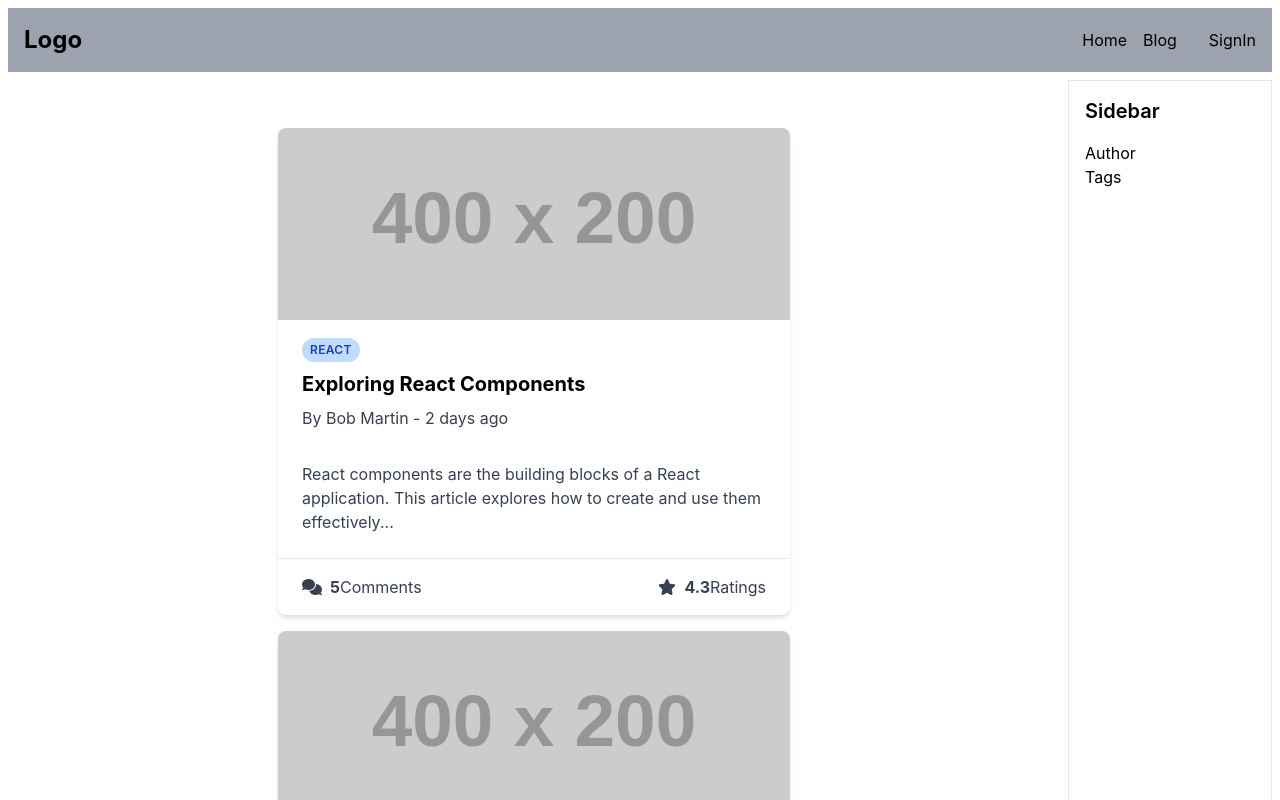
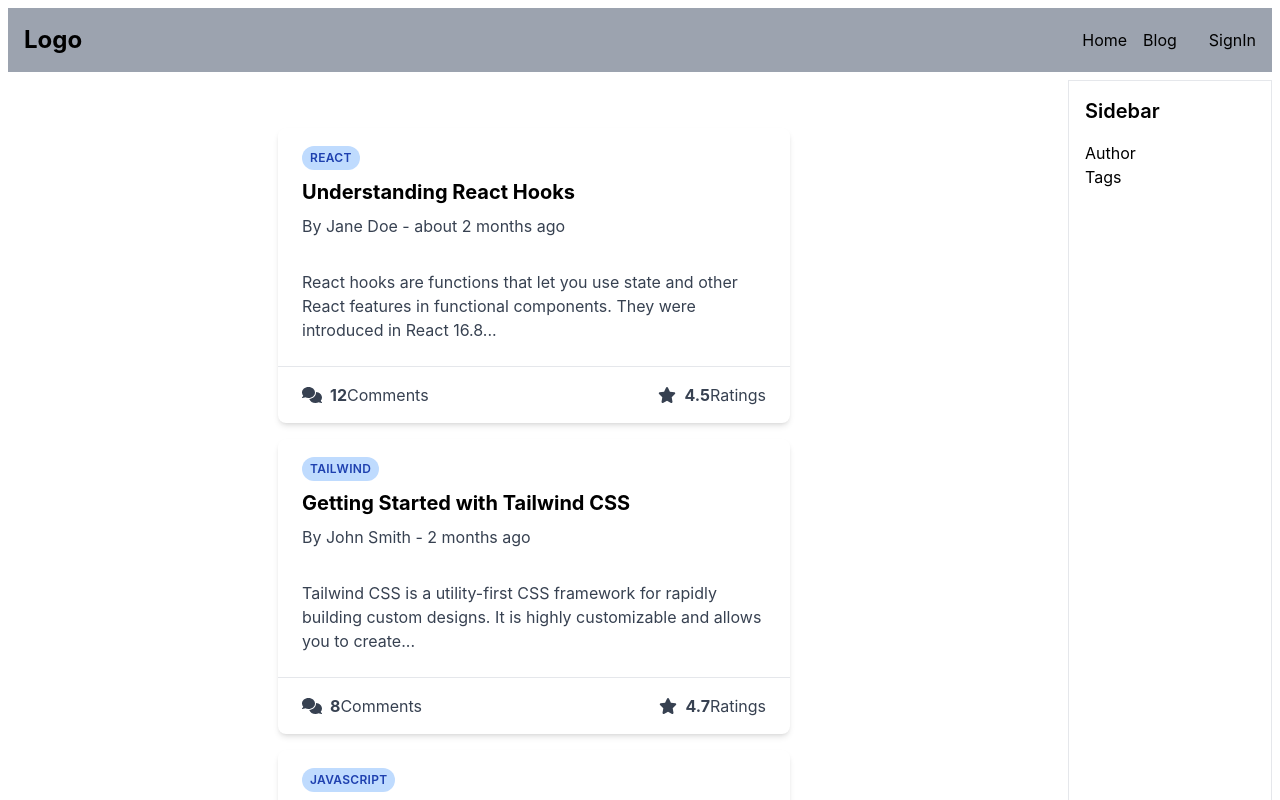
Before and after one commit to rkshaon/blog, a React (Create React App) app in the folder frontend_react/: page / in a window 1280 px wide. Shown: the top 800 px of the page. Built offline with nearby package versions, Linux system fonts and the light colour scheme; no server answers.

Commit message:
added blog dynamic route

```diff
--- a/frontend_react/src/App.js
+++ b/frontend_react/src/App.js
@@ -18,7 +18,7 @@ function App() {
         <Layout>
           <Routes>
             <Route path="/" element={<Home />} />
-            <Route path="/blog" element={<ProtectedRoute><Blog /></ProtectedRoute>} />
+            <Route path="/blog/:category/:id" element={<ProtectedRoute><Blog /></ProtectedRoute>} />
             <Route path="/signin" element={<SignIn />} />
             <Route path="/signup" element={<SignUp />} />
             <Route path="*" element={<NotFound />} />
--- a/frontend_react/src/components/Blog.js
+++ b/frontend_react/src/components/Blog.js
@@ -1,11 +1,31 @@
-import React from 'react'
+import React from 'react';
+import { useParams } from 'react-router-dom';
 
 const Blog = () => {
+  const {category,id} = useParams();
+
+  const blogLists = [
+    { id: '1',category:'React', title: 'Understanding React Hooks', author: 'Jane Doe', time: 'April 5, 2024', text: 'React hooks are functions that let you use state and other React features in functional components. They were introduced in React 16.8...', comments: '12', ratings: '4.5' },
+    { id: '2', category:'Tailwind', title: 'Getting Started with Tailwind CSS', author: 'John Smith', time: 'March 25, 2024', text: 'Tailwind CSS is a utility-first CSS framework for rapidly building custom designs. It is highly customizable and allows you to create...', comments: '8', ratings: '4.7' },
+    { id: '3',category:'JavaScript', title: 'Mastering JavaScript', author: 'Alice Johnson', time: 'May 29, 2024', text: 'JavaScript is a versatile language used for both front-end and back-end development. This guide will help you master the basics and advanced concepts...', comments: '15', ratings: '4.9' },
+  ];
+  const blogPost = blogLists.find((item)=>item.id === id);
+
+  if (!blogPost) {
+    return (
+      <div className="container mx-auto p-4">Blog post not found</div>
+    )
+  }
   return (
-    <div className="p-8">
-      <h1 className="text-3xl font-bold">Blog Page</h1>
-      <p>Welcome to the Blog page!</p>
-    </div>
+    <>
+       <div className="container mx-auto p-4">
+          <h1 className="text-2xl font-bold mb-4">{blogPost.title}</h1>
+          <p className="text-gray-700 mb-4">By {blogPost.author}</p>
+          <div className="text-gray-800">
+            {blogPost.text}
+          </div>
+        </div>
+    </>
   )
 }
 
--- a/frontend_react/src/components/Home.js
+++ b/frontend_react/src/components/Home.js
@@ -2,52 +2,16 @@ import React,{useEffect} from 'react'
 import { useAuth } from '../context/AuthContext';
 import { useCookies } from 'react-cookie';
 import Card from './Blog/Card';
+import { Link } from 'react-router-dom';
 
 const Home = () => {
   const [cookies] = useCookies(['token']);
   const { isLoggedIn } = useAuth();
-  const blogList =[
-    {
-      image:"https://via.placeholder.com/400x200",
-      title:"Exploring React Components",
-      author:"Bob Martin",
-      time:"2024-06-01T12:00:00Z",
-      text:"React components are the building blocks of a React application. This article explores how to create and use them effectively...",
-      comments:"5",
-      ratings:"4.3",
-      category:"React",
-    },
-    {
-      image:"https://via.placeholder.com/400x200",
-      title:"Exploring React Components",
-      author:"Bob Martin",
-      time:"2024-06-01T12:00:00Z",
-      text:"React components are the building blocks of a React application. This article explores how to create and use them effectively...",
-      comments:"5",
-      ratings:"4.3",
-      category:"React",
-    },
-    {
-      image:"https://via.placeholder.com/400x200",
-      title:"Exploring React Components",
-      author:"Bob Martin",
-      time:"2024-06-01T12:00:00Z",
-      text:"React components are the building blocks of a React application. This article explores how to create and use them effectively...",
-      comments:"5",
-      ratings:"4.3",
-      category:"React",
-    },
-    {
-      image:"https://via.placeholder.com/400x200",
-      title:"Exploring React Components",
-      author:"Bob Martin",
-      time:"2024-06-01T12:00:00Z",
-      text:"React components are the building blocks of a React application. This article explores how to create and use them effectively...",
-      comments:"5",
-      ratings:"4.3",
-      category:"React",
-    },
-  ]
+  const blogLists = [
+    { id: '1',category:'React', title: 'Understanding React Hooks', author: 'Jane Doe', time: 'April 5, 2024', text: 'React hooks are functions that let you use state and other React features in functional components. They were introduced in React 16.8...', comments: '12', ratings: '4.5' },
+    { id: '2', category:'Tailwind', title: 'Getting Started with Tailwind CSS', author: 'John Smith', time: 'March 25, 2024', text: 'Tailwind CSS is a utility-first CSS framework for rapidly building custom designs. It is highly customizable and allows you to create...', comments: '8', ratings: '4.7' },
+    { id: '3',category:'JavaScript', title: 'Mastering JavaScript', author: 'Alice Johnson', time: 'May 29, 2024', text: 'JavaScript is a versatile language used for both front-end and back-end development. This guide will help you master the basics and advanced concepts...', comments: '15', ratings: '4.9' },
+  ];
 
   //useEffect(() => {
   //}, [cookies, isLoggedIn]);
@@ -56,8 +20,10 @@ const Home = () => {
     <div className="p-8">
 
       {
-        blogList.map((item,index)=>(
-          <Card cardItem={item} key={index} />
+        blogLists.map((item,index)=>(
+          <Link to={`/blog/${item.category}/${item.id}`} key={item.id}>
+           <Card cardItem={item}  />
+          </Link>
         ))
       }
     </div>
```
